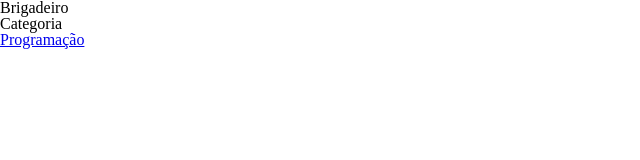
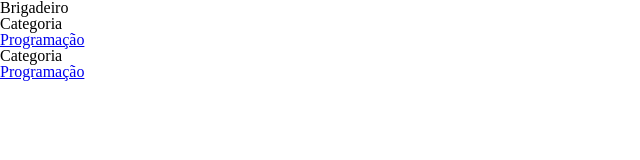
Before and after one commit to motomoto21/Cau-Felipe2c2t, a plain HTML site: page index.html in a window 1280 px wide. Shown: the whole page, without its empty margins (0-640 px from the left). Drawn offline with Linux system fonts and the light colour scheme.

Commit message:
Update index.html

```diff
--- a/index.html
+++ b/index.html
@@ -14,6 +14,7 @@
         <label for="menu">
             <span class="cabecalho__menu hamburguer container__imagem"></span>
         </label>
+
         <ul class="lista-menu">
         <li class="lista-menu__titulo">Categoria</li>
         <li class="lista-menu__item">
@@ -21,7 +22,13 @@
         </li>
 
         </ul>
+        <ol class="lista-menu">
+        <li class="lista-menu__titulo">Categoria</li>
+        <li class="lista-menu__item">
+        <a href="#" class="lista-menu__links">Programação</a>
+        </li>
 
+        </ol>
     </div>
 
 
```
